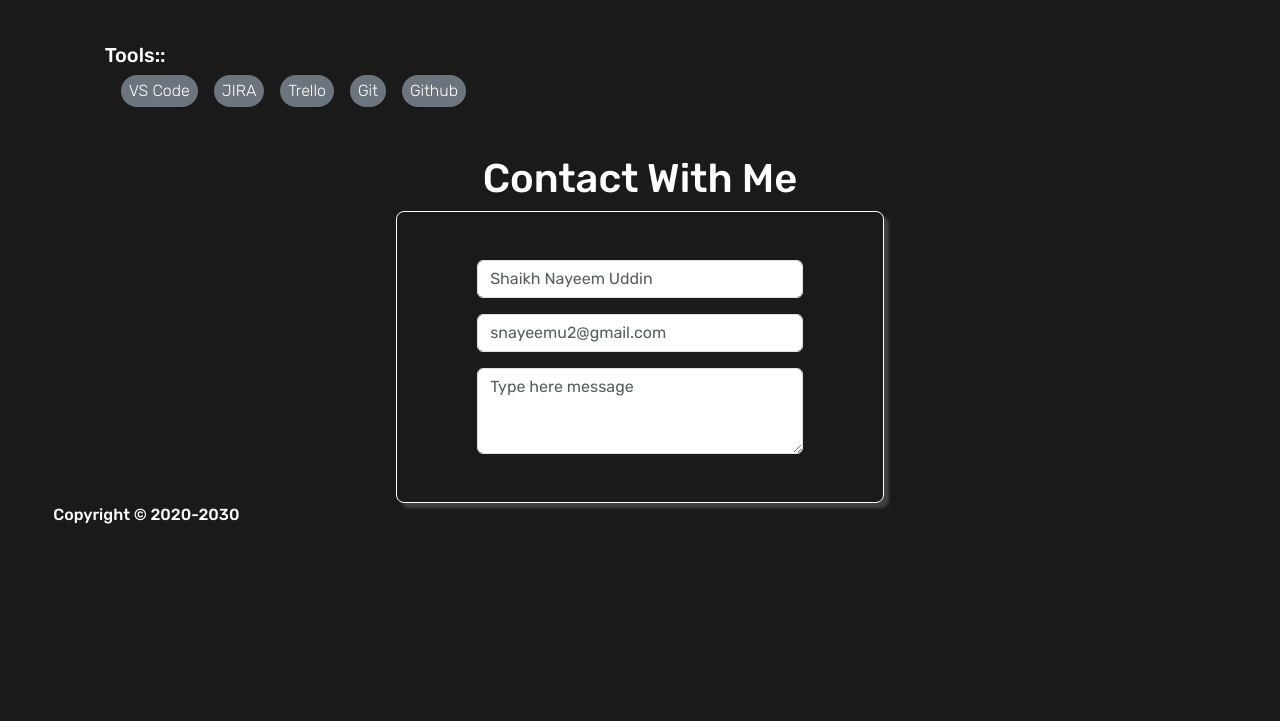
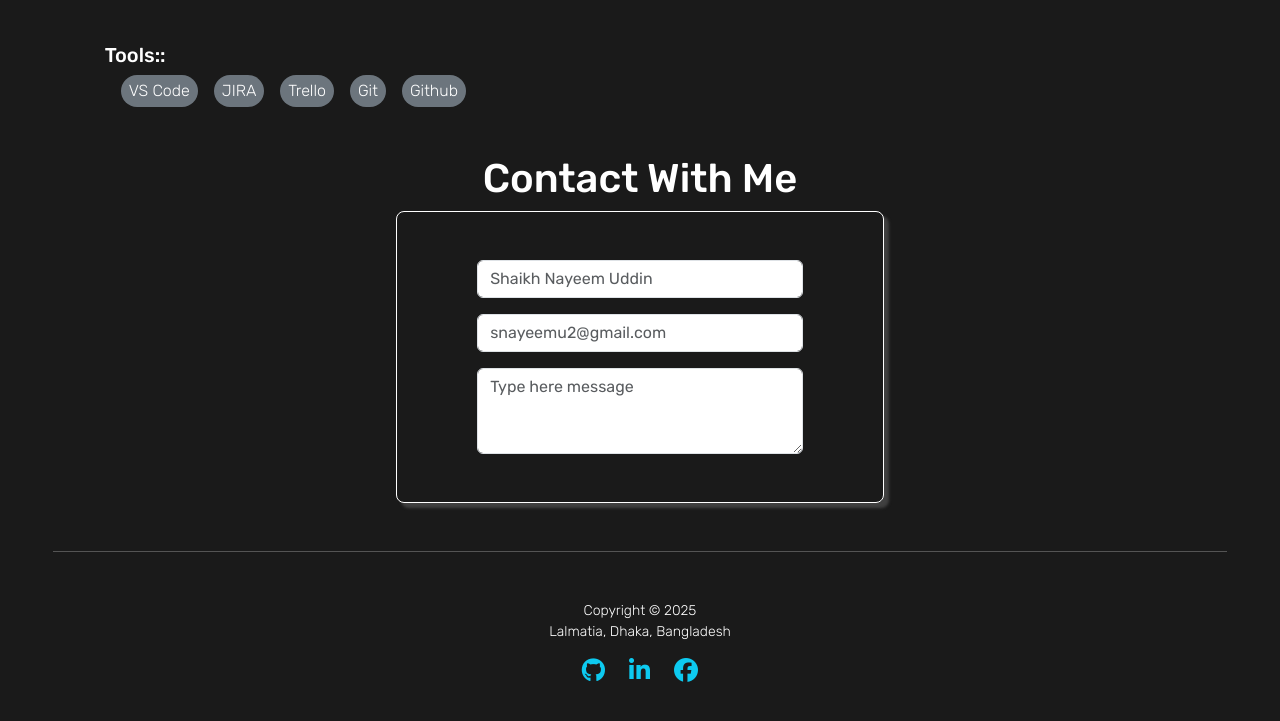
Before and after one commit to snayeemu/bootstrap-portfolio, a plain HTML site: page index.html in a window 1280 px wide. Shown: the part 1758-2479 px from the top of the page. Before the commit the page ends 2285 px from the top, so only its background shows below. Drawn offline with nearby package versions, Linux system fonts and the light colour scheme.

Commit message:
initial project done

```diff
--- a/index.html
+++ b/index.html
@@ -246,7 +246,7 @@
         <h1 class="text-center">Contact With Me</h1>
         <form
           action=""
-          class="border border-white border-1 border-secondary py-5  px-lg-5 rounded-3 col-lg-5 mx-auto b-shadow"
+          class="border border-white border-1 border-secondary py-5 px-lg-5 rounded-3 col-lg-5 mx-auto b-shadow"
         >
           <div class="mb-3 col-10 mx-auto">
             <input
@@ -274,7 +274,25 @@
           </div>
         </form>
       </section>
-      <footer>Copyright &copy; 2020-2030</footer>
+      <hr class="my-5" />
+      <footer class="text-center fw-lighter small mb-5">
+        <p class="mb-0">Copyright &copy; 2025</p>
+        <p>Lalmatia, Dhaka, Bangladesh</p>
+        <div class="d-flex justify-content-center align-items-center gap-4">
+          <a href="#"
+            ><i class="fa fa-github text-info fs-4" aria-hidden="true"></i
+          ></a>
+          <a href="#"
+            ><i class="fa fa-linkedin text-info fs-4" aria-hidden="true"></i
+          ></a>
+          <a href="#"
+            ><i
+              class="fa fa-facebook-official text-info fs-4"
+              aria-hidden="true"
+            ></i
+          ></a>
+        </div>
+      </footer>
       <script
         src="https://cdn.jsdelivr.net/npm/@popperjs/core@2.11.8/dist/umd/popper.min.js"
         integrity="sha384-I7E8VVD/ismYTF4hNIPjVp/Zjvgyol6VFvRkX/vR+Vc4jQkC+hVqc2pM8ODewa9r"
```
